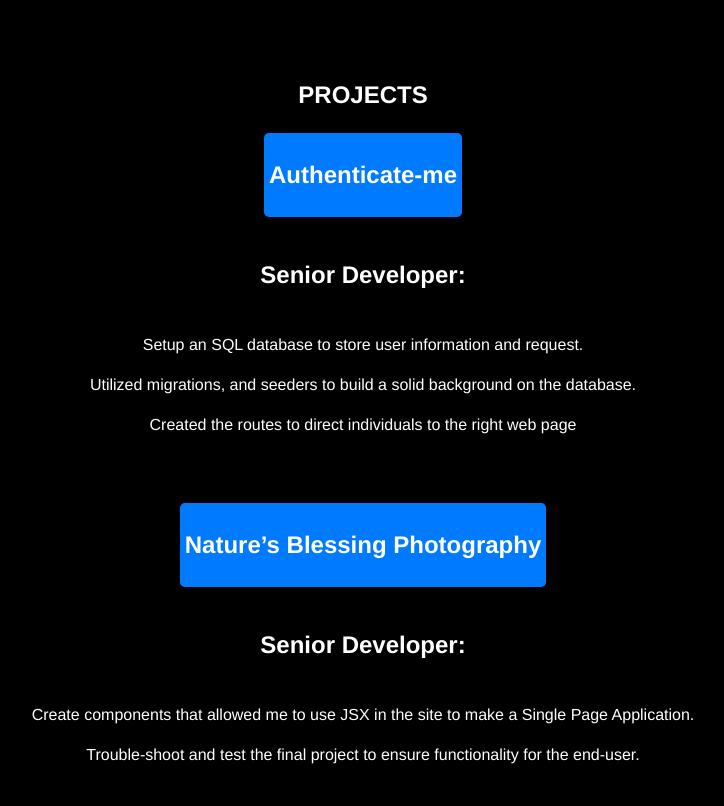
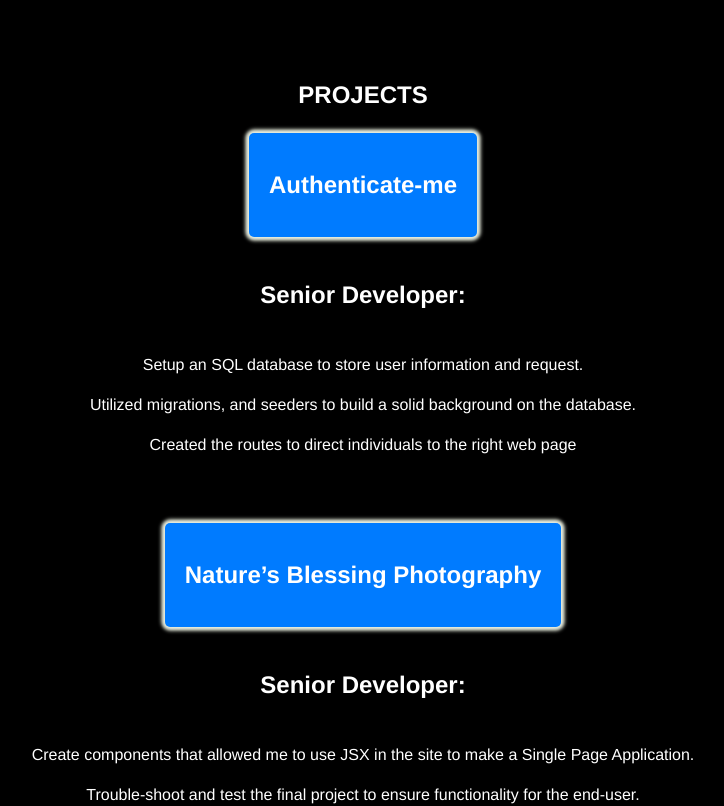
Before and after one commit to kenandcrys/Resume, a React (Vite) app: page / in a window 1280 px wide. Shown: the part 860-1666 px from the top of the page, without its empty margins (277-1001 px from the left). Built offline with nearby package versions, Linux system fonts and the light colour scheme.

Commit message:
Make links glow

```diff
--- a/src/App.css
+++ b/src/App.css
@@ -87,13 +87,6 @@ h3, h5 {
 
 }
 
-
-
-
-
-
-
-
 .tech-skills-container {
   justify-content: center;
   text-align: center;
@@ -113,9 +106,8 @@ h3, h5 {
 }
 
 .button-link {
-
   display: flex;
-  padding: 0px 5px;
+  padding: 10px 20px; /* Adjust padding for a larger button */
   width: fit-content;
   justify-content: space-evenly;
   background-color: #007bff;
@@ -124,7 +116,38 @@ h3, h5 {
   border-radius: 5px;
   margin: auto;
   transition: background-color 0.3s ease;
+  animation: backgroundChange 1s infinite ease-in-out; /* Add animation properties */
+  /* Apply a box-shadow around the button */
 }
+
+.button-link:hover {
+  box-shadow: 0 0 0 5px purple; /* Change the shadow color on hover */
+}
+
+@keyframes backgroundChange {
+  0% {
+    box-shadow: 0 0 0 0px #eaf0e1; /* Keep the shadow consistent */
+  }
+  25% {
+    box-shadow: 0 0 5px 5px #eaf0e1; /* Increase the blur and spread radius */
+  }
+  50% {
+    box-shadow: 0 0 10px 5px #eaf0e1; /* Further increase the blur and spread radius */
+  }
+  75% {
+    box-shadow: 0 0 5px 5px #eaf0e1; /* Reduce the blur and spread radius */
+  }
+  100% {
+    box-shadow: 0 0 0 0px #eaf0e1; /* Back to the original shadow */
+  }
+}
+
+
+
+
+
+
+
 
 .button-link:hover {
   background-color: #06386d;
```
